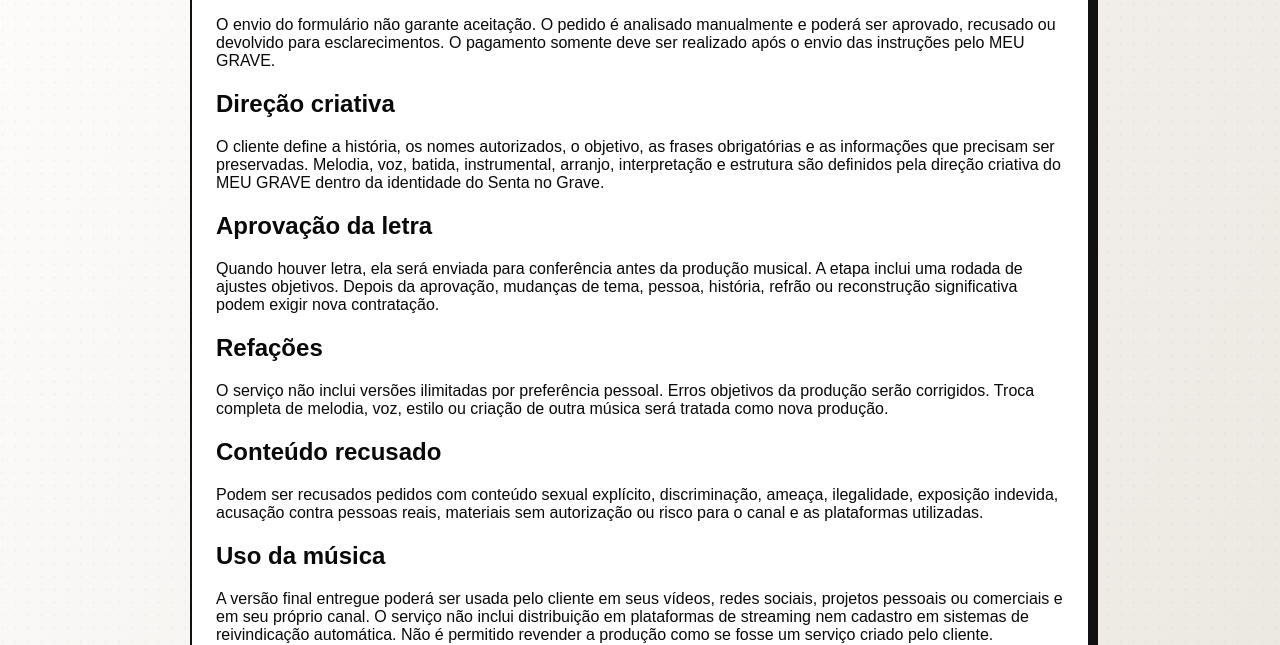
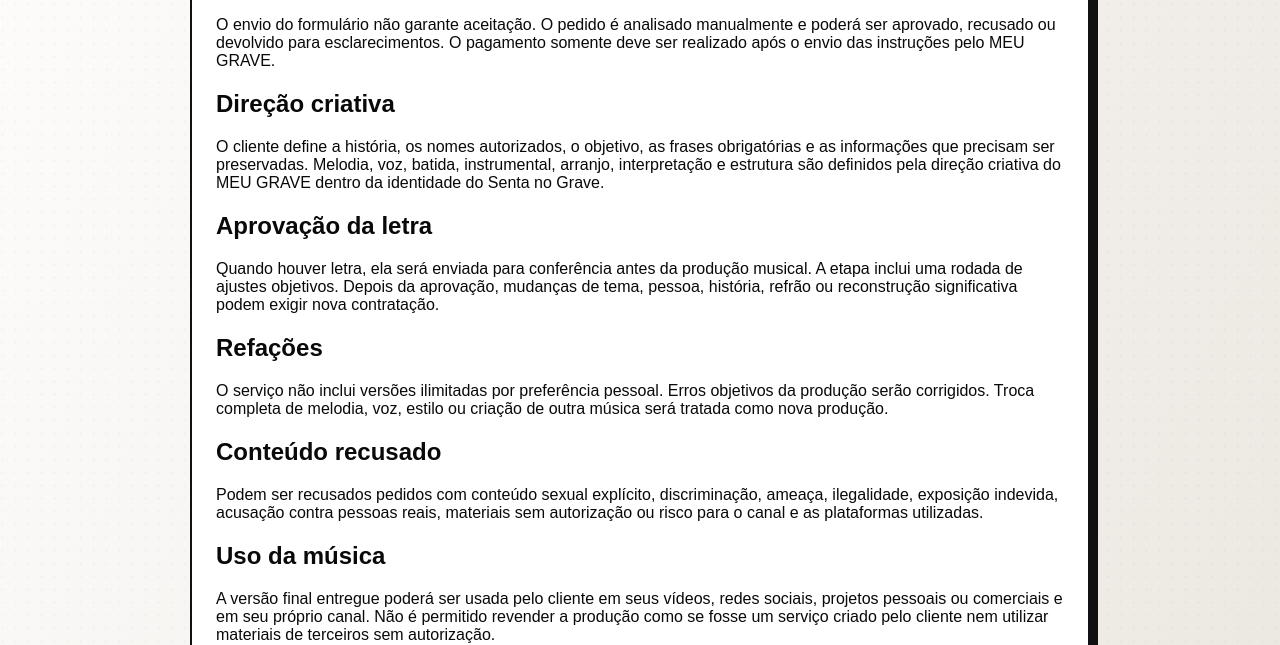
Before and after one commit to alanfrancissc/Meu-Grave, a plain HTML site: page termos.html in a window 1280 px wide. Shown: the part 310-955 px from the top of the page. Drawn offline with Linux system fonts and the light colour scheme.

Commit message:
Add files via upload

```diff
--- a/termos.html
+++ b/termos.html
@@ -17,7 +17,7 @@
 <h2>Aprovação da letra</h2><p>Quando houver letra, ela será enviada para conferência antes da produção musical. A etapa inclui uma rodada de ajustes objetivos. Depois da aprovação, mudanças de tema, pessoa, história, refrão ou reconstrução significativa podem exigir nova contratação.</p>
 <h2>Refações</h2><p>O serviço não inclui versões ilimitadas por preferência pessoal. Erros objetivos da produção serão corrigidos. Troca completa de melodia, voz, estilo ou criação de outra música será tratada como nova produção.</p>
 <h2>Conteúdo recusado</h2><p>Podem ser recusados pedidos com conteúdo sexual explícito, discriminação, ameaça, ilegalidade, exposição indevida, acusação contra pessoas reais, materiais sem autorização ou risco para o canal e as plataformas utilizadas.</p>
-<h2>Uso da música</h2><p>A versão final entregue poderá ser usada pelo cliente em seus vídeos, redes sociais, projetos pessoais ou comerciais e em seu próprio canal. O serviço não inclui distribuição em plataformas de streaming nem cadastro em sistemas de reivindicação automática. Não é permitido revender a produção como se fosse um serviço criado pelo cliente.</p>
+<h2>Uso da música</h2><p>A versão final entregue poderá ser usada pelo cliente em seus vídeos, redes sociais, projetos pessoais ou comerciais e em seu próprio canal. Não é permitido revender a produção como se fosse um serviço criado pelo cliente nem utilizar materiais de terceiros sem autorização.</p>
 <h2>Publicação</h2><p>Pacotes com publicação no Senta no Grave dependem de aprovação final do conteúdo e adequação às regras da plataforma. A publicação poderá ser recusada quando houver risco editorial, técnico ou de direitos.</p>
 <h2>Materiais do cliente</h2><p>O cliente declara possuir autorização para enviar e usar nomes, fotos, letras, imagens e demais materiais fornecidos. O MEU GRAVE não deve ser responsabilizado por materiais enviados sem autorização.</p>
 <h2>Cancelamento e legislação</h2><p>Cancelamentos, reembolsos e demais solicitações serão analisados conforme a etapa da produção, as condições apresentadas e a legislação aplicável. Estes termos não limitam direitos legalmente assegurados ao consumidor.</p>
```
Also changed, not shown: index.html (+1 -1 lines).
